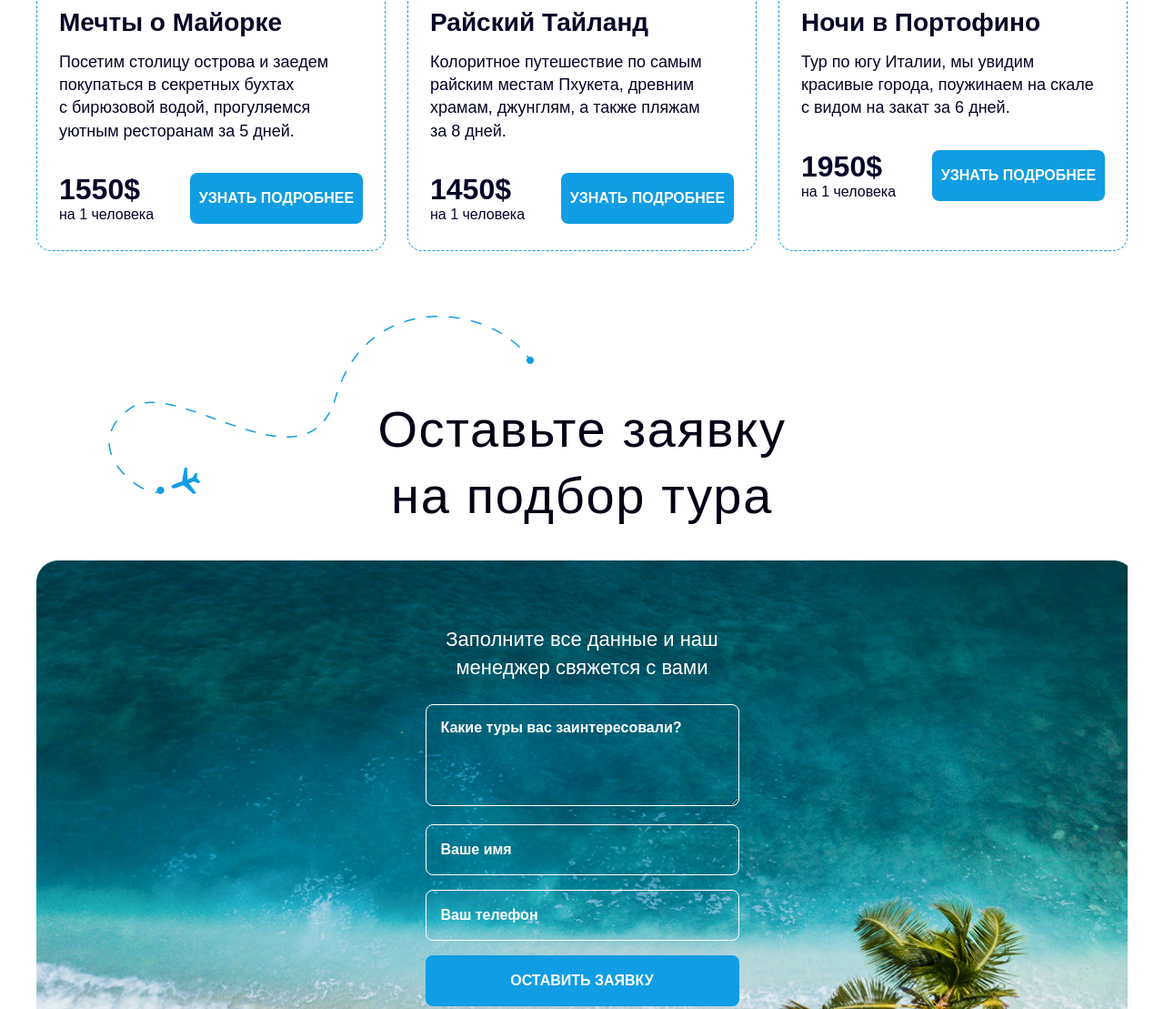
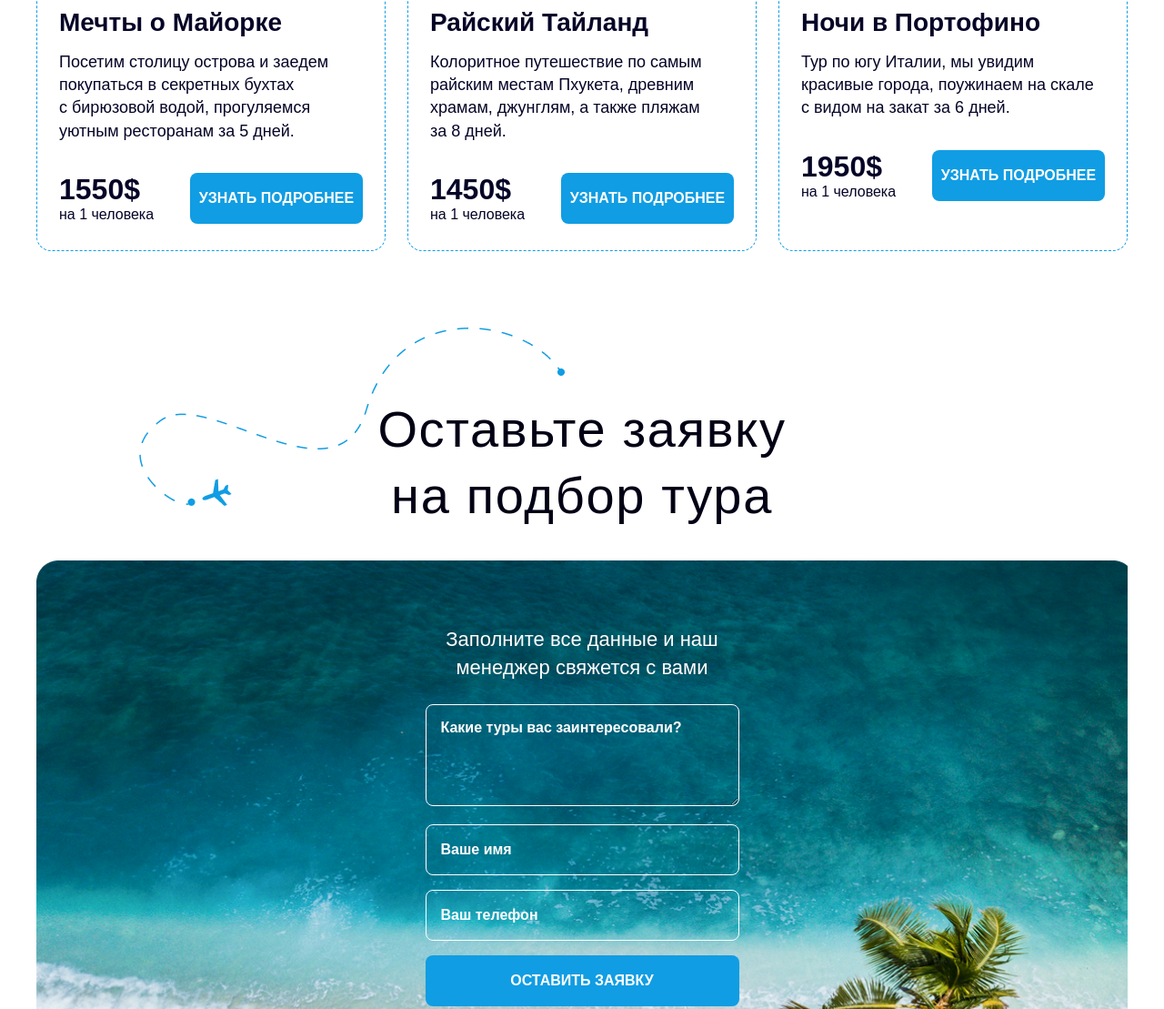
Before and after one commit to Sergey1522/GravelGo, a plain HTML site: page index.html in a window 1280 px wide. Shown: the part 2224-3333 px from the top of the page at 91% size. Drawn offline with nearby package versions, Linux system fonts and the light colour scheme.

Commit message:
added css and html

```diff
--- a/css/style.css
+++ b/css/style.css
@@ -257,11 +257,14 @@ body {
 
 .order {
     padding: 80px 0 160px 0;
+
+}
+.order-container {
     position: relative;
 }
 .order-img {
     position: absolute;
-    top: -14%;
+    top: -27%;
     left: 8%;
     img {
         width: 100%;
--- a/index.html
+++ b/index.html
@@ -109,7 +109,7 @@
                     </div>
                     <div class="card-footer">
                         <div class="card-footer-price">
-                            <span class="cost">1950$</span>
+                            <div class="cost">1950<span>$</span></div>
                             <span class="person">на 1 человека</span>
                         </div>
                         <div class="card-footer-btn">
@@ -193,8 +193,9 @@
         </div>
     </section>
     <section class="order" id="order">
-        <div class="order-img"><img src="images/Самолет%203.png" alt=""></div>
+
         <div class="container order-container">
+            <div class="order-img"><img src="images/Самолет%203.png" alt=""></div>
             <div class="order-title">Оставьте заявку на подбор тура</div>
             <form action="" class="order-form">
                 <div class="order-form-title">Заполните все данные и наш менеджер свяжется с вами</div>
```
